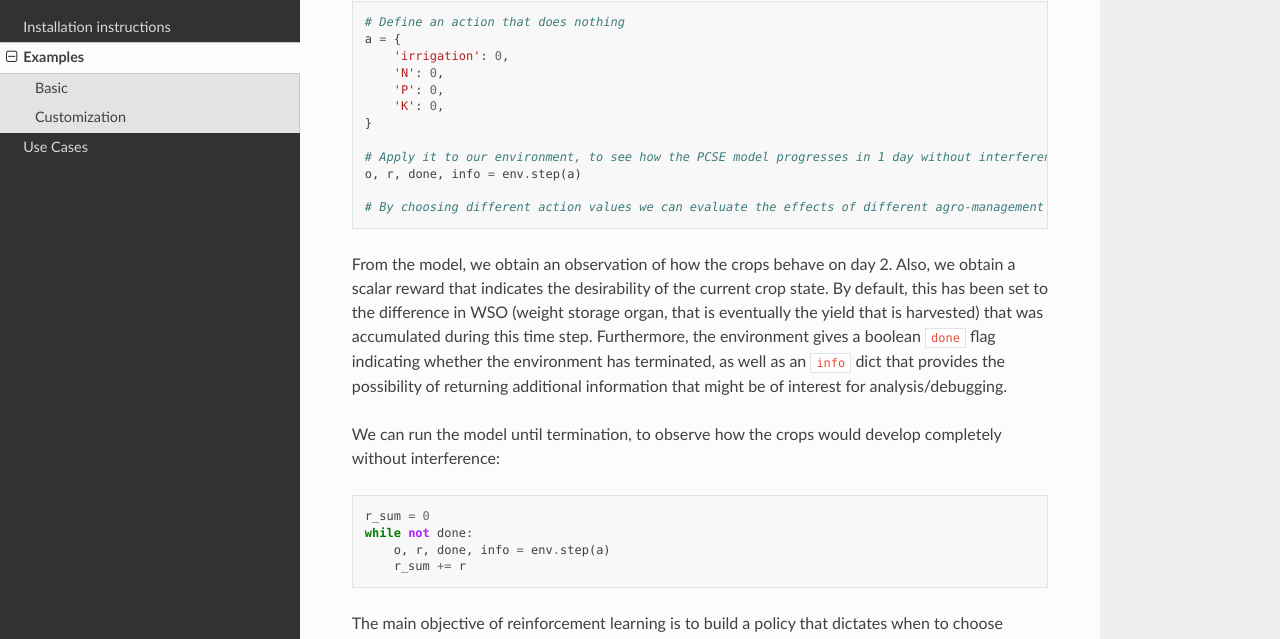
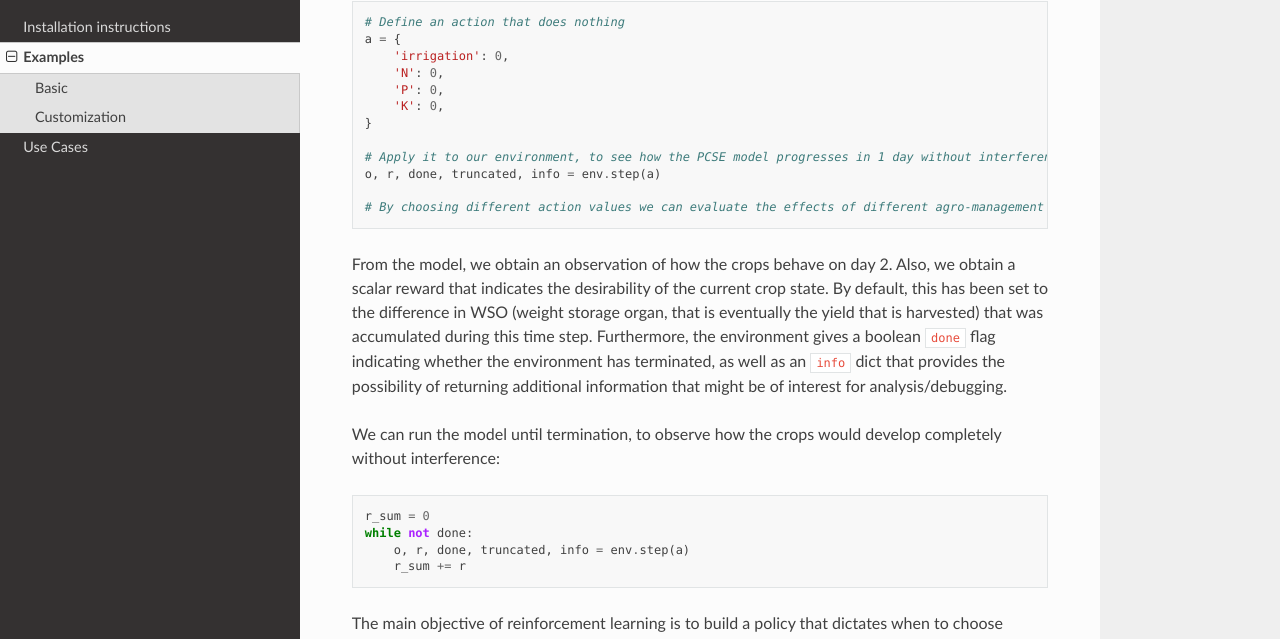
Before and after one commit to BigDataWUR/PCSE-Gym, a Sphinx documentation site: the page built from doc/examples.rst, in a window 1280 px wide and 900 px high, scrolled down 1546 px. Shown: the part 93-732 px from the top of the window. Built offline with Sphinx 7.4.7 and the Read the Docs theme 2.0.0, drawn with Linux system fonts in a browser that asks for light colours.

Commit message:
updated documentation

```diff
--- a/doc/examples.rst
+++ b/doc/examples.rst
@@ -103,7 +103,7 @@ gym supports irrigation and fertilization
    }
 
    # Apply it to our environment, to see how the PCSE model progresses in 1 day without interference
-   o, r, done, info = env.step(a)
+   o, r, done, truncated, info = env.step(a)
 
    # By choosing different action values we can evaluate the effects of different agro-management policies. Which actions are supported by default depends on the PCSE model, which can be extended manually.
 
@@ -124,7 +124,7 @@ develop completely without interference:
 
    r_sum = 0
    while not done:
-       o, r, done, info = env.step(a)
+       o, r, done, truncated, info = env.step(a)
        r_sum += r
 
 The main objective of reinforcement learning is to build a policy that
@@ -208,7 +208,7 @@ PCSEEnvironment class, but has a modified reward function.
        'N': 10,
    }
 
-   o, r, done, info = env.step(a)
+   o, r, done, truncated, info = env.step(a)
 
    print(r)
 
```
Also changed, not shown: 1 other file.
